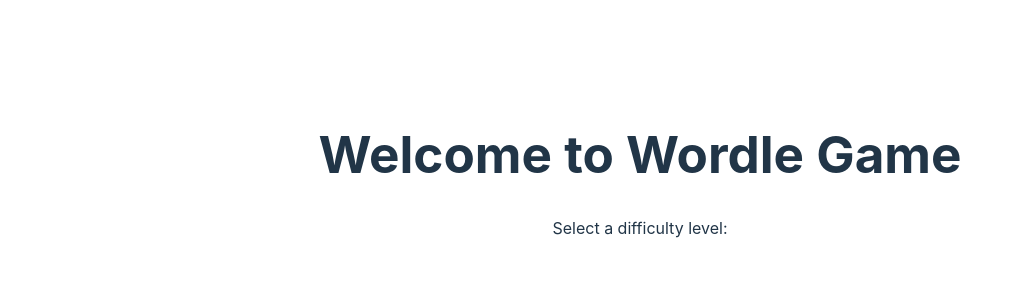
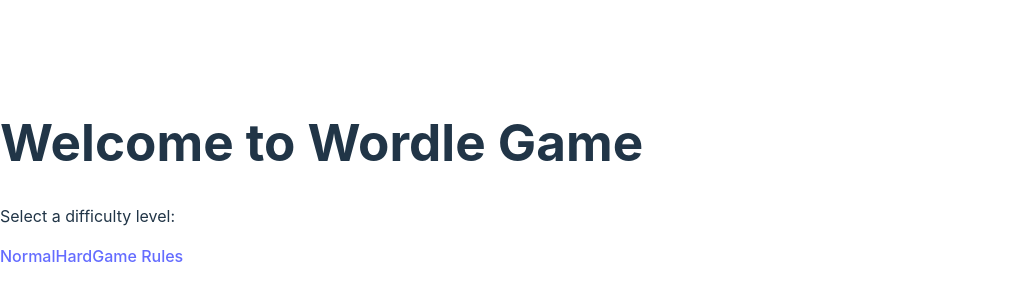
Before and after one commit to hyang98/cs5610_HongYu-YangShang-P2, a React (Vite) app: page / in a window 1280 px wide. Shown: the part 226-526 px from the top of the page, without its empty margins (0-1022 px from the left). Built offline with nearby package versions, Linux system fonts and the light colour scheme.

Commit message:
added difficulty links

```diff
--- a/src/HomePage.jsx
+++ b/src/HomePage.jsx
@@ -1,5 +1,5 @@
 import React from 'react';
-import ReactDOM from 'react-dom/client'
+import { Link } from 'react-router-dom';
 
 function HomePage()
 {
@@ -7,6 +7,9 @@
       <div>
         <h1>Welcome to Wordle Game</h1>
         <p>Select a difficulty level:</p>
+        <Link to="/game/normal">Normal</Link>
+        <Link to="/game/hard">Hard</Link>
+        <Link to="/gameRules">Game Rules</Link>
       </div>
     );
 }
```
Also changed, not shown: src/main.jsx (+6 -3 lines).
